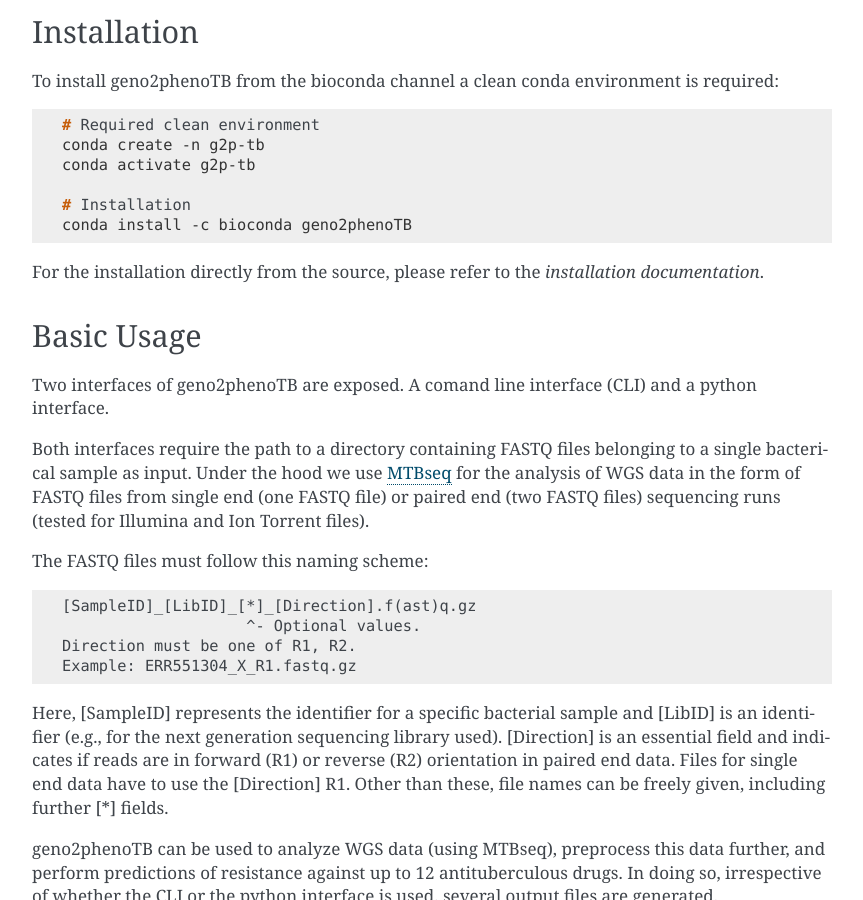
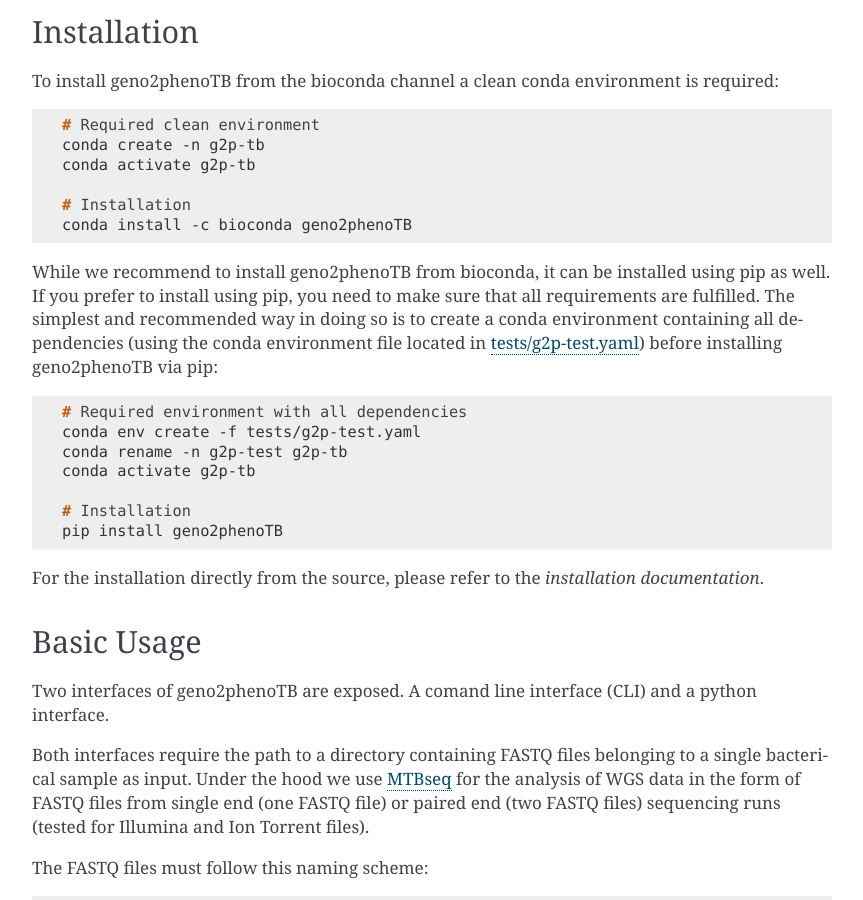
Before and after one commit to msmdev/geno2phenoTB, a Sphinx documentation site: the page built from docs/readme.rst, in a window 1280 px wide and 900 px high, scrolled down 1294 px. Shown: the whole window, without its empty margins (338-1201 px from the left). Built offline with Sphinx 7.4.7, drawn with Linux system fonts in a browser that asks for light colours; some of the changed text lies outside the part shown.

Commit message:
Add installation via pip to the documentation.

```diff
--- a/README.rst
+++ b/README.rst
@@ -92,7 +92,25 @@ To install geno2phenoTB from the bioconda channel a clean conda environment is r
     # Installation
     conda install -c bioconda geno2phenoTB
 
+While we recommend to install geno2phenoTB from bioconda, it can be installed using pip as well.
+If you prefer to install using pip, you need to make sure that all requirements are fulfilled.
+The simplest and recommended way in doing so is to create a conda environment containing all
+dependencies (using the conda environment file located in `tests/g2p-test.yaml`_) before
+installing geno2phenoTB via pip:
+
+.. code-block:: console
+
+    # Required environment with all dependencies
+    conda env create -f tests/g2p-test.yaml
+    conda rename -n g2p-test g2p-tb
+    conda activate g2p-tb
+
+    # Installation
+    pip install geno2phenoTB
+
 For the installation directly from the source, please refer to the `installation documentation`.
+
+.. _tests/g2p-test.yaml: https://github.com/msmdev/geno2phenoTB/blob/main/tests/g2p-test.yaml
 
 Basic Usage
 ===========
--- a/docs/readme.rst
+++ b/docs/readme.rst
@@ -1,3 +1,3 @@
 .. _readme:
 .. include:: ../README.rst
-    :end-line: 229
+    :end-line: 249
--- a/setup.cfg
+++ b/setup.cfg
@@ -16,7 +16,7 @@ long_description_content_type = text/x-rst; charset=UTF-8
 url = https://github.com/msmdev/geno2phenoTB
 # Add here related links, for example:
 project_urls =
-    Documentation = https://github.com/msmdev/geno2phenoTB # TODO to readthedocs
+    Documentation = https://geno2phenotb.readthedocs.io/en/latest/
 #    Source = https://github.com/pyscaffold/pyscaffold/
 #    Changelog = https://pyscaffold.org/en/latest/changelog.html
 #    Tracker = https://github.com/pyscaffold/pyscaffold/issues
```
Also changed, not shown: docs/installation.rst (+18 -0 lines).
